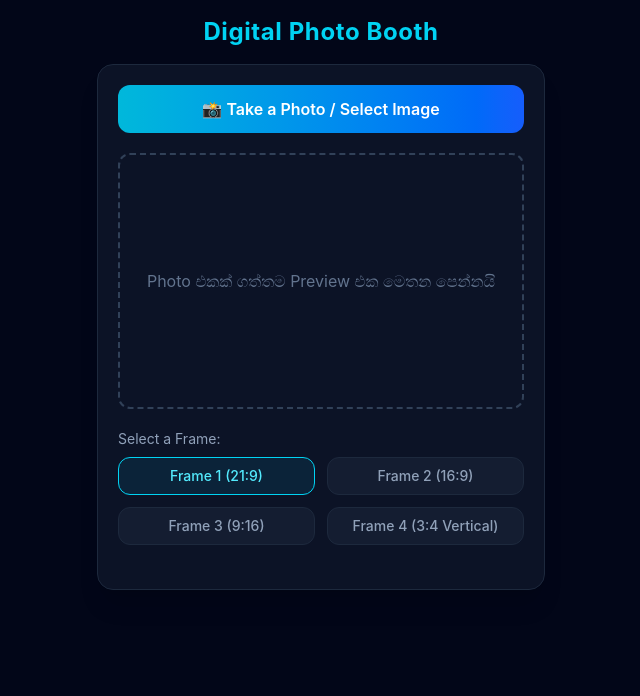
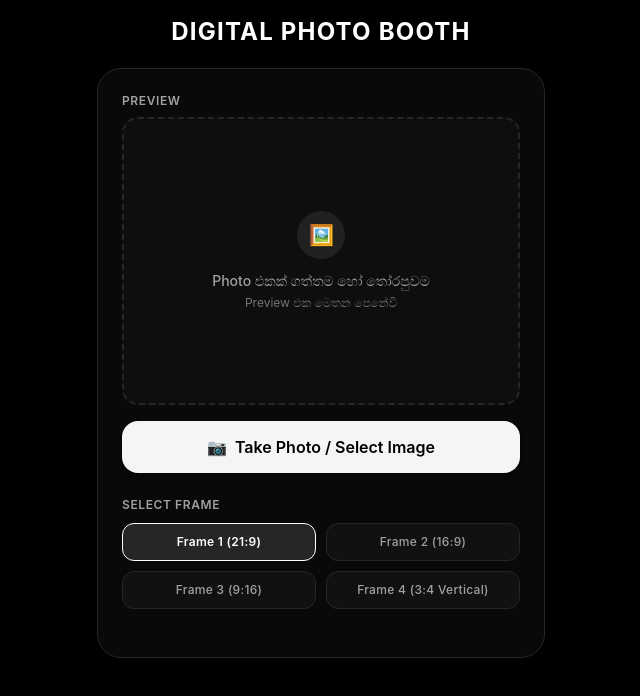
Before and after one commit to pramodchandima/photo-booth-system, a React (Vite) app: page / in a window 1280 px wide. Shown: the top 696 px of the page, without its empty margins (319-959 px from the left). Built offline with nearby package versions, Linux system fonts and the light colour scheme.

Commit message:
change the colours

```diff
--- a/src/App.tsx
+++ b/src/App.tsx
@@ -131,17 +131,37 @@ export default function App() {
   };
 
   return (
-    <div className="min-h-screen bg-slate-950 text-white flex flex-col items-center p-4 font-sans">
-      <h1 className="text-2xl font-bold text-cyan-400 mb-4 tracking-wide">
+    <div className="min-h-screen bg-black text-white flex flex-col items-center p-4 font-sans selection:bg-neutral-800">
+      <h1 className="text-2xl font-bold text-white mb-5 tracking-wider uppercase flex items-center gap-2">
         Digital Photo Booth
       </h1>
 
-      <div className="w-full max-w-md bg-slate-900/80 border border-slate-800 rounded-2xl p-5 shadow-xl backdrop-blur-md">
+      <div className="w-full max-w-md bg-neutral-950/90 border border-neutral-800 rounded-3xl p-6 shadow-2xl backdrop-blur-xl">
+        {/* Hidden Canvas */}
+        <canvas ref={canvasRef} className="hidden" />
 
-        {/* Step 1: Take or Select Photo */}
-        <div className="mb-5">
-          <label className="block w-full text-center py-3 px-4 rounded-xl bg-gradient-to-r from-cyan-500 to-blue-600 font-semibold cursor-pointer hover:opacity-90 transition">
-            📸 Take a Photo / Select Image
+        {/* Step 1: Live Preview Box */}
+        <div className="mb-4">
+          <p className="text-xs uppercase tracking-wider text-neutral-400 font-semibold mb-2">Preview</p>
+          {mergedImageUrl ? (
+            <div className="rounded-2xl overflow-hidden border border-neutral-700 bg-neutral-900 shadow-xl transition-all">
+              <img src={mergedImageUrl} alt="Framed Preview" className="w-full h-auto object-contain max-h-[460px] mx-auto block" />
+            </div>
+          ) : (
+            <div className="h-72 rounded-2xl border-2 border-dashed border-neutral-800 bg-neutral-900/40 flex flex-col items-center justify-center text-neutral-400 text-center px-5">
+              <div className="w-12 h-12 rounded-full bg-neutral-800/80 flex items-center justify-center text-xl mb-3 text-neutral-300">
+                🖼️
+              </div>
+              <p className="text-sm font-medium">Photo එකක් ගත්තම හෝ තෝරපුවම</p>
+              <p className="text-xs text-neutral-500 mt-1">Preview එක මෙතන පෙනේවි</p>
+            </div>
+          )}
+        </div>
+
+        {/* Step 2: Take or Select Photo Button (Moved below Preview) */}
+        <div className="mb-6">
+          <label className="flex items-center justify-center gap-2 w-full text-center py-3.5 px-5 rounded-2xl bg-neutral-100 text-black font-semibold cursor-pointer hover:bg-neutral-200 active:scale-[0.99] transition shadow-md">
+            <span>📷</span> Take Photo / Select Image
             <input
               type="file"
               accept="image/*"
@@ -152,36 +172,18 @@ export default function App() {
           </label>
         </div>
 
-        {/* Hidden Canvas */}
-        <canvas ref={canvasRef} className="hidden" />
-
-        {/* Step 2: Live Preview */}
-        {mergedImageUrl ? (
-          <div className="mb-5">
-            <p className="text-sm text-slate-400 mb-2">Preview:</p>
-            <div className="rounded-xl overflow-hidden border-2 border-cyan-500/40 shadow-lg">
-              <img src={mergedImageUrl} alt="Framed Preview" className="w-full h-auto" />
-            </div>
-          </div>
-        ) : (
-          <div className="h-64 rounded-xl border-2 border-dashed border-slate-700 flex items-center justify-center text-slate-500 mb-5 text-center px-4">
-            Photo එකක් ගත්තම Preview එක මෙතන පෙන්නයි
-          </div>
-        )}
-
         {/* Step 3: Frame Selection */}
         <div className="mb-6">
-          <p className="text-sm text-slate-400 mb-2">Select a Frame:</p>
-          <div className="grid grid-cols-2 gap-3">
+          <p className="text-xs uppercase tracking-wider text-neutral-400 font-semibold mb-2.5">Select Frame</p>
+          <div className="grid grid-cols-2 gap-2.5">
             {FRAMES.map((frame) => (
               <button
                 key={frame.id}
                 onClick={() => setSelectedFrame(frame.src)}
-                className={`p-2 rounded-xl border text-sm font-medium transition ${
-                  selectedFrame === frame.src
-                    ? 'border-cyan-400 bg-cyan-500/10 text-cyan-300'
-                    : 'border-slate-800 bg-slate-800/50 text-slate-400'
-                }`}
+                className={`py-2.5 px-3 rounded-xl border text-xs font-medium tracking-wide transition ${selectedFrame === frame.src
+                    ? 'border-white bg-neutral-800 text-white shadow-inner font-semibold'
+                    : 'border-neutral-800 bg-neutral-900/60 text-neutral-400 hover:border-neutral-700 hover:text-neutral-200'
+                  }`}
               >
                 {frame.name}
               </button>
@@ -194,7 +196,7 @@ export default function App() {
           <button
             onClick={handleUploadToDrive}
             disabled={uploading}
-            className="w-full py-3 rounded-xl bg-emerald-600 hover:bg-emerald-500 disabled:bg-slate-700 font-bold text-white transition shadow-lg"
+            className="w-full py-3.5 rounded-2xl bg-white hover:bg-neutral-200 text-black disabled:bg-neutral-800 disabled:text-neutral-500 font-bold transition shadow-lg active:scale-[0.99]"
           >
             {uploading ? 'Uploading to Google Drive...' : '☁️ Save to Google Drive'}
           </button>
@@ -202,21 +204,23 @@ export default function App() {
 
         {/* Step 5: QR Code for Instant Download */}
         {driveLink && (
-          <div className="mt-6 p-4 bg-slate-800/60 border border-slate-700 rounded-xl flex flex-col items-center text-center">
-            <p className="text-emerald-400 font-semibold mb-2">Upload Complete!</p>
-            <div className="bg-white p-3 rounded-lg mb-3">
-              <QRCodeCanvas value={driveLink} size={140} />
+          <div className="mt-6 p-5 bg-neutral-900/90 border border-neutral-800 rounded-2xl flex flex-col items-center text-center shadow-lg">
+            <span className="inline-block px-3 py-1 bg-emerald-500/10 text-emerald-400 text-xs font-semibold rounded-full mb-3 border border-emerald-500/20">
+              ✓ Upload Complete!
+            </span>
+            <div className="bg-white p-3.5 rounded-2xl shadow-inner mb-3">
+              <QRCodeCanvas value={driveLink} size={150} />
             </div>
-            <p className="text-xs text-slate-400 mb-2">
+            <p className="text-xs text-neutral-400 mb-2">
               මේ QR එක Scan කරලා Photo එක Download කරගන්න පුළුවන්
             </p>
             <a
               href={driveLink}
               target="_blank"
               rel="noreferrer"
-              className="text-cyan-400 text-sm underline"
+              className="text-white text-xs font-medium underline underline-offset-4 hover:text-neutral-300 transition"
             >
-              Open in Google Drive
+              Open in Google Drive ↗
             </a>
           </div>
         )}
--- a/src/style.css
+++ b/src/style.css
@@ -3,7 +3,7 @@
 body {
   margin: 0;
   min-height: 100vh;
-  background-color: #020617;
+  background-color: #000000;
   color: #ffffff;
   font-family: system-ui, -apple-system, BlinkMacSystemFont, 'Segoe UI', Roboto, Oxygen, Ubuntu, Cantarell, sans-serif;
 }
```
